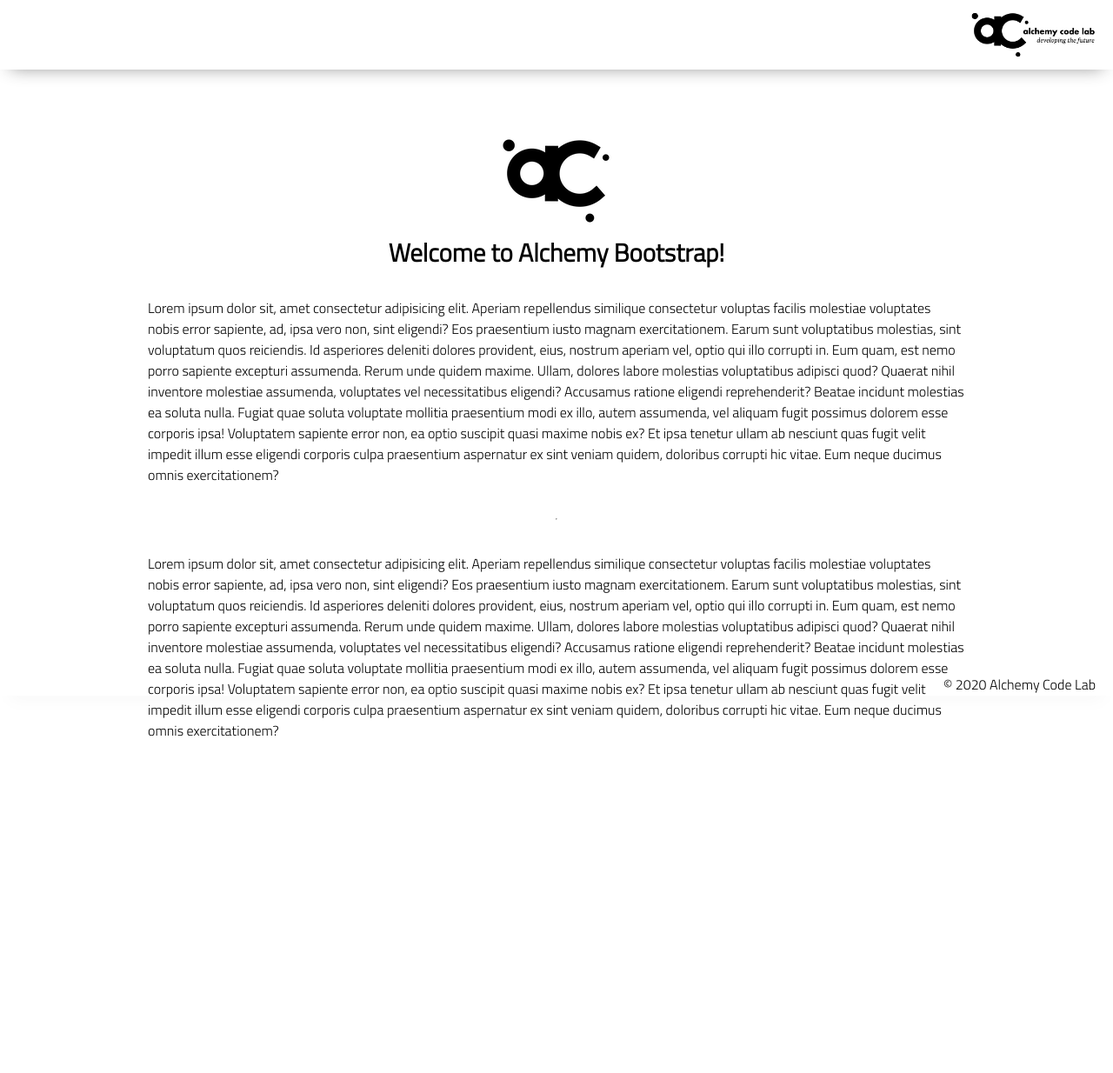
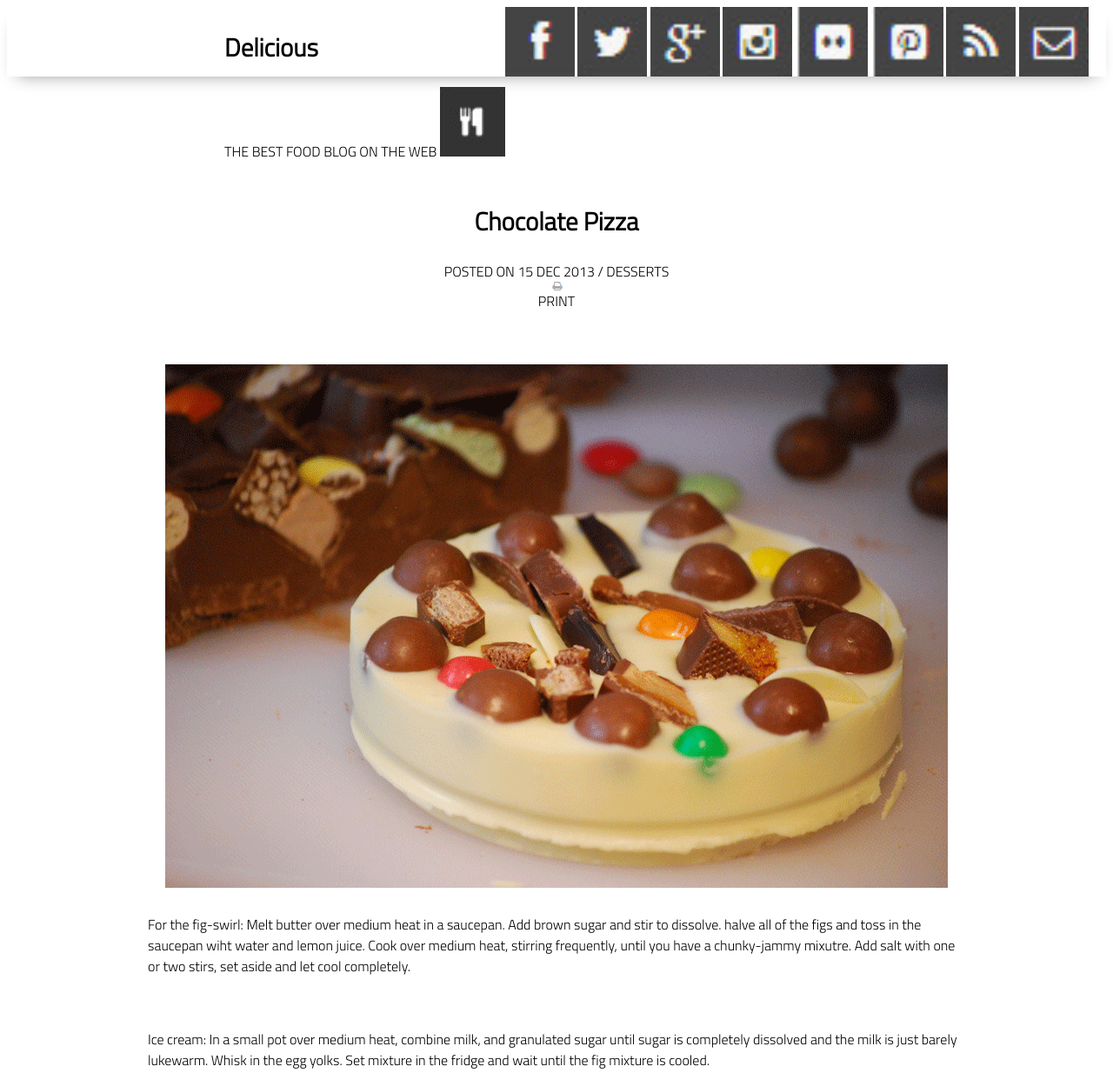
Before and after one commit to dimitraweinstein/choco-pizza, a plain HTML site: page index.html in a window 1280 px wide. Shown: the top 1234 px of the page at 87% size. Before the commit the page ends 942 px from the top, so only its background shows below. Drawn offline with Linux system fonts and the light colour scheme.

Commit message:
added all html elements

```diff
--- a/index.html
+++ b/index.html
@@ -6,67 +6,73 @@
     <meta name="viewport" content="width=device-width, initial-scale=1.0">
     <meta http-equiv="X-UA-Compatible" content="ie=edge">
     <link href="https://fonts.googleapis.com/css2?family=Titillium+Web:wght@300&display=swap" rel="stylesheet">
-    <link rel="stylesheet" href="./styles/reset.css">
+    <!-- <link rel="stylesheet" href="./styles/reset.css"> -->
     <link rel="stylesheet" href="./styles/style.css">
     <link rel="stylesheet" href="./styles/home.css">
-    <title>Document</title>
+    <title>Chocolate Pizza</title>
 </head>
 
 <body>
     <header>
+        <div>
+            <h2>Delicious</h2>
+            <subtitle>THE BEST FOOD BLOG ON THE WEB</subtitle>
+            <img src="assets/logo.png"/>
+        </div>
         <div class="gutter-right logo">
-            <img src="assets/big-logo.png" />
+            <img src="./assets/fb-icon.png" />
+            <img src="./assets/twit-icon.png" />
+            <img src="./assets/gp-icon.png" />
+            <img src="./assets/insta-icon.png" />
+            <img src="./assets/flic-icon.png" />
+            <img src="./assets/pint-icon.png" />
+            <img src="./assets/rss-icon.png" />
+            <img src="./assets/mail-icon.png" />
         </div>
     </header>
     <main>
         <section class="main-section">
-            <img class="main-logo" src="assets/alchemy-logo.png" />
-            <h2>
-                Welcome to Alchemy Bootstrap!
-            </h2>
+            <section>
+                <h2>
+                    Chocolate Pizza
+                </h2>
+                <caption>
+                    POSTED ON 15 DEC 2013 / DESSERTS
+                </caption>
+                <img src="./assets/print-icon.png">PRINT</img>
+            </section>
+
+            <img src="./assets/choco-pizza.png"/>
+            <p>
+                For the fig-swirl: Melt butter over medium heat in a saucepan. Add brown sugar and stir to dissolve. halve all of the figs and toss in the saucepan wiht water and lemon juice. Cook over medium heat, stirring frequently, until you have a chunky-jammy mixutre. Add salt with one or two stirs, set aside and let cool completely.
+            </p>
 
             <p>
-                Lorem ipsum dolor sit, amet consectetur adipisicing elit. Aperiam repellendus similique consectetur
-                voluptas facilis molestiae voluptates nobis error sapiente, ad, ipsa vero non, sint eligendi? Eos
-                praesentium iusto magnam exercitationem.
-                Earum sunt voluptatibus molestias, sint voluptatum quos reiciendis. Id asperiores deleniti dolores
-                provident, eius, nostrum aperiam vel, optio qui illo corrupti in. Eum quam, est nemo porro sapiente
-                excepturi assumenda.
-                Rerum unde quidem maxime. Ullam, dolores labore molestias voluptatibus adipisci quod? Quaerat nihil
-                inventore molestiae assumenda, voluptates vel necessitatibus eligendi? Accusamus ratione eligendi
-                reprehenderit? Beatae incidunt molestias ea soluta nulla.
-                Fugiat quae soluta voluptate mollitia praesentium modi ex illo, autem assumenda, vel aliquam fugit
-                possimus dolorem esse corporis ipsa! Voluptatem sapiente error non, ea optio suscipit quasi maxime nobis
-                ex?
-                Et ipsa tenetur ullam ab nesciunt quas fugit velit impedit illum esse eligendi corporis culpa
-                praesentium aspernatur ex sint veniam quidem, doloribus corrupti hic vitae. Eum neque ducimus omnis
-                exercitationem?
-            </p>
-            <hr />
-            <p>
-                Lorem ipsum dolor sit, amet consectetur adipisicing elit. Aperiam repellendus similique consectetur
-                voluptas facilis molestiae voluptates nobis error sapiente, ad, ipsa vero non, sint eligendi? Eos
-                praesentium iusto magnam exercitationem.
-                Earum sunt voluptatibus molestias, sint voluptatum quos reiciendis. Id asperiores deleniti dolores
-                provident, eius, nostrum aperiam vel, optio qui illo corrupti in. Eum quam, est nemo porro sapiente
-                excepturi assumenda.
-                Rerum unde quidem maxime. Ullam, dolores labore molestias voluptatibus adipisci quod? Quaerat nihil
-                inventore molestiae assumenda, voluptates vel necessitatibus eligendi? Accusamus ratione eligendi
-                reprehenderit? Beatae incidunt molestias ea soluta nulla.
-                Fugiat quae soluta voluptate mollitia praesentium modi ex illo, autem assumenda, vel aliquam fugit
-                possimus dolorem esse corporis ipsa! Voluptatem sapiente error non, ea optio suscipit quasi maxime nobis
-                ex?
-                Et ipsa tenetur ullam ab nesciunt quas fugit velit impedit illum esse eligendi corporis culpa
-                praesentium aspernatur ex sint veniam quidem, doloribus corrupti hic vitae. Eum neque ducimus omnis
-                exercitationem?
+                Ice cream: In a small pot over medium heat, combine milk, and granulated sugar until sugar is completely dissolved and the milk is just barely lukewarm. Whisk in the egg yolks. Set mixture in the fridge and wait until the fig mixture is cooled.
             </p>
 
+            <p>
+                Using an ice cream machine, pour liquids into the frozen basin and process according to manufacturer instrucitons, i.e., let spin and thicken for 20 minutes before adding mascarpone, fig jam mixture, and the nuts. Continue to process for +/- 10 minutes. Pour semi-frozen mixture into a pyrex dish or glass tupperware. Freeze for at least two hours before serving.
+            </p>
+
+            <img src="./assets/list-bg.png"/>
         </section>
     </main>
+    <div>divider bar</div>
+    <article>
+        <img src="./assets/van-pic.png"/>
+        <h5>Vanessa Stevenson</h5>
+        <p>Food enthusiast, photography fan. Add a pinch of raw foodism and that's pretty much who I am.
+        </p>
+        <button type="button">SHARE RECIPE</button>
+    </article>
     <footer>
-        <div class="copy gutter-right">&copy; 2020 Alchemy Code Lab</div>
+        <hr>
+        <img src="./assets/small-logo.png"/>
+        <p>
+            Delicious | 2013 | All Rights Reserved. Proudly published with Ghost.
+        </p>
     </footer>
-
     <script type="module" src="./app.js"></script>
 </body>
 
--- a/styles/style.css
+++ b/styles/style.css
@@ -53,12 +53,12 @@ header {
     box-shadow: var(--shadow);
 }
 
-footer {
+/* footer {
     display: flex;
     justify-content: flex-end;
     background-color: var(--color3);
     box-shadow: var(--shadow);
-}
+} */
 
 
 h2 {
@@ -82,7 +82,7 @@ p {
     margin: var(--gutter);
 }
 
-footer {
+/* footer {
     position: fixed;
     width: 100%;
     bottom: 0;
@@ -91,8 +91,8 @@ footer {
     justify-content: flex-end;
     background-color: var(--color3);
     box-shadow: var(--shadow);
-}
-
+} */
+/*
   @keyframes pulse {
     20% {
       transform: rotate3d(-10, -10, -10, 50deg) scale(1.2);
@@ -110,4 +110,4 @@ footer {
         transform: rotate3d(10, 10, 10, 50deg) scale(1);
     }
 
-  }
+  } */
```
Also changed, not shown: assets/PREVIEW.jpeg (added), assets/choco-pizza.png (added), assets/fb-icon.png (added), assets/flic-icon.png (added), assets/gp-icon.png (added), assets/hr-img.png (added), assets/insta-icon.png (added), assets/list-bg.png (added), assets/logo.png (added), assets/mail-icon.png (added), assets/pint-icon.png (added), assets/print-icon.png (added), assets/rss-icon.png (added), assets/small-logo.png (added), 2 more files.
